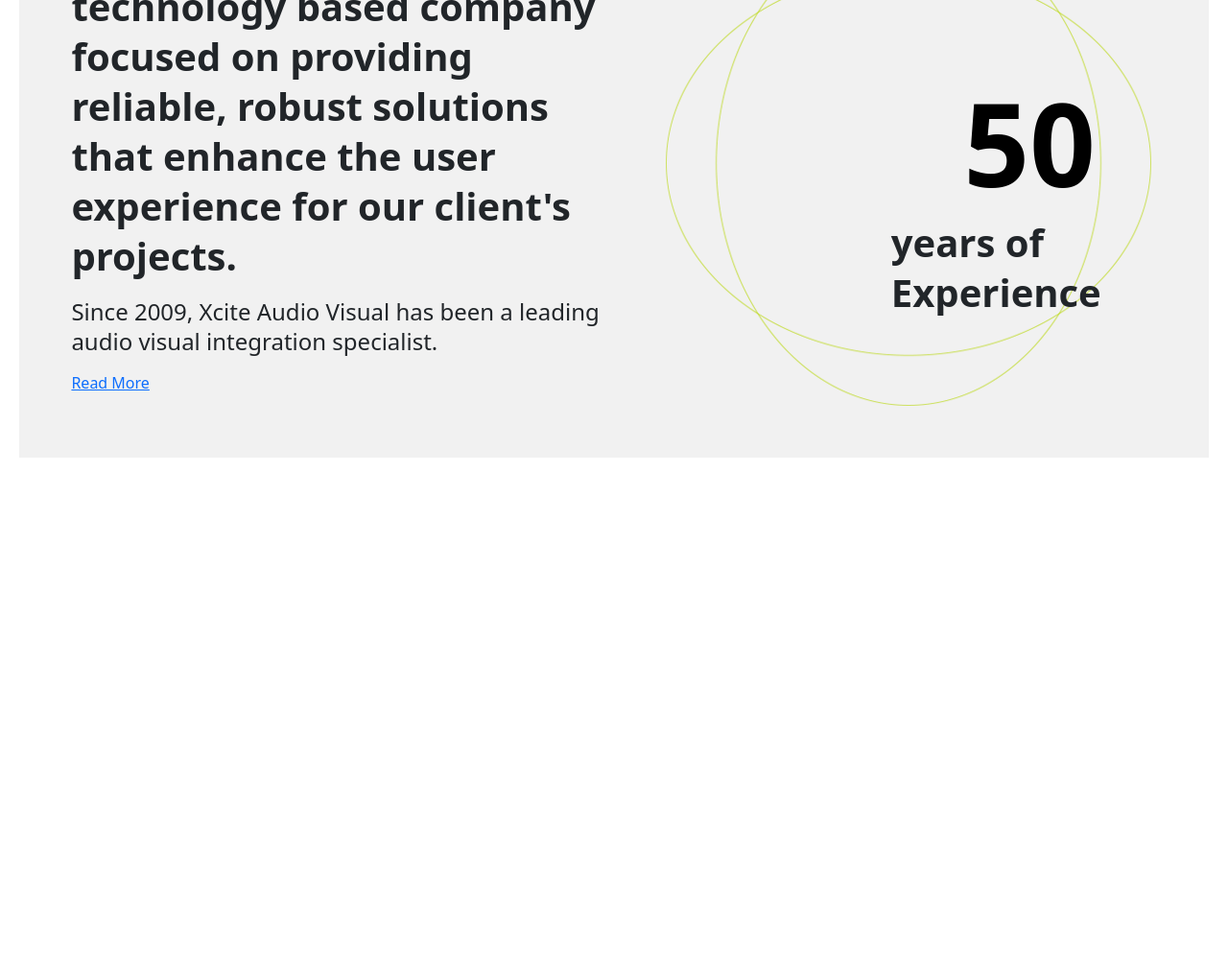
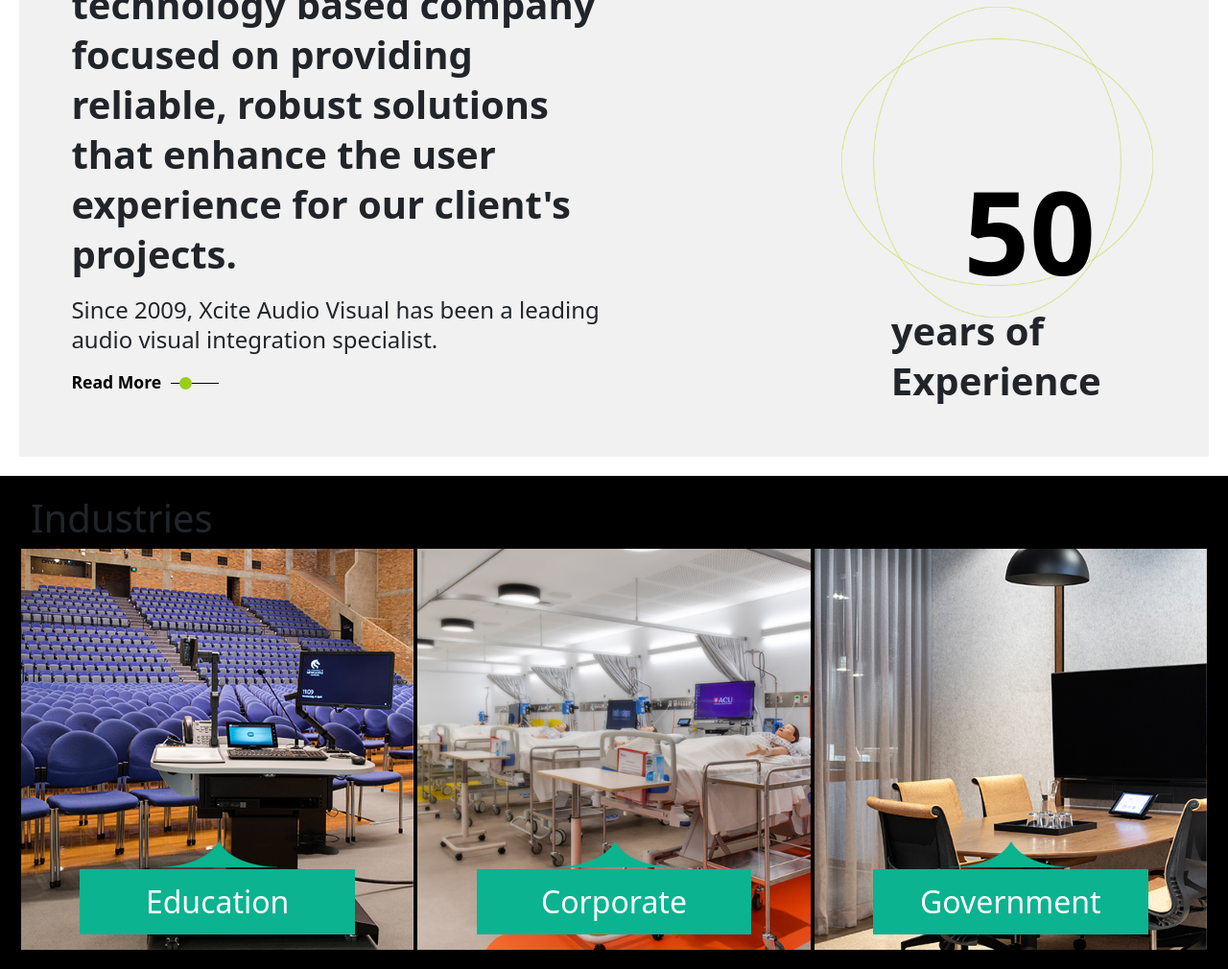
Before and after one commit to Imprasna/designplus, a plain HTML site: page index.html in a window 1280 px wide. Shown: the part 798-1808 px from the top of the page at 96% size. Before the commit the page ends 1295 px from the top, so only its background shows below. Drawn offline with nearby package versions, Linux system fonts and the light colour scheme.

Commit message:
Layout Update

```diff
--- a/index.html
+++ b/index.html
@@ -94,6 +94,42 @@
         </div>
       </div>
     </section>
+
+    <section>
+      <div class="container-fluid industries">
+        <div class="container-fluid">
+          <div class="row industries_block">
+            <h1>Industries</h1>
+            <div class="col-md-4 gx-1 align-items-end">
+              <div class="card" style="width: 100%;">
+                <img src="assets/images/service_education.jpg" class="card-img-top" alt="...">
+                <a href="#" class="btn btn-primary">Education</a>
+                <!-- <div class="card-body">
+                </div> -->
+              </div>
+            </div>
+            <div class="col-md-4 gx-1 align-items-end">
+              <div class="card" style="width: 100%;">
+                <img src="assets/images/service_government.jpg" class="card-img-top" alt="...">
+                <a href="#" class="btn btn-primary">Corporate</a>
+                <!-- <div class="card-body">
+                </div> -->
+              </div>
+            </div>
+            <div class="col-md-4 gx-1 align-items-end">
+              <div class="card" style="width: 100%;">
+                <img src="assets/images/service_corporate.jpg" class="card-img-top" alt="...">
+                <a href="#" class="btn btn-primary">Government</a>
+                <!-- <div class="card-body">
+                </div> -->
+              </div>
+            </div>
+          </div>
+        </div>
+      </div>
+    </section>
+
+
   </main>
 
   <footer></footer>
--- a/style.css
+++ b/style.css
@@ -61,7 +61,7 @@
     align-items: center;
     width: 95%;
     margin: 0 auto;
-    padding: 3rem 0;
+    padding: 4rem 0;
 }
 
 .row.second_sec-block > .col-sm-5.col-md-6 > p {
@@ -85,6 +85,41 @@
     font-weight: 400;
 }
 
+.col-sm-5.col-md-6 > a {
+    text-decoration: none;
+    font-size: 1.1rem;
+    font-weight: 700;
+    color: #000;
+    position: relative;
+}
+
+.col-sm-5.col-md-6 > a::after {
+    content: '';
+    position: absolute;
+    height: 1px;
+    width: 50px;
+    background: #000;
+    top: 13px;
+    left: 110%;
+}
+
+.col-sm-5.col-md-6 > a::before {
+    content: '';
+    position: absolute;
+    height: 13px;
+    width: 13px;
+    background: #99CF16;
+    border-radius: 50%;
+    left: 120%;
+    top: 7px;
+    z-index: 1;
+}
+
+.col-sm-5.col-md-6.second_sec-img > img {
+    width: 60%;
+    height: 100%;
+}
+
 .col-sm-5.col-md-6.second_sec-img > p.fifty {
     position: absolute;
     top: 10rem;
@@ -99,3 +134,42 @@
     font-weight: 700;
     color: #000;
 }
+
+
+.container-fluid.industries {
+    background: #000;
+    padding: 20px;
+}
+
+.card {
+    border-radius: 0;
+    position: relative;
+    border: none;
+}
+
+.card > img {
+    border-radius: 0;
+}
+
+a.btn.btn-primary {
+    width: 70%;
+    margin: 0 auto;
+    padding: 10px 2px;
+    position: absolute;
+    bottom: 1rem;
+    left: 15%;
+    border-radius: 0;
+    background: #0BB390;
+    outline: none;
+    border: none;
+    font-size: 2rem;
+    font-weight: 500;
+}
+
+a.btn.btn-primary::before {
+    content: url(./assets/Images/service-shape.png);
+    position: absolute;
+    bottom: 3.6rem;
+    left: 0;
+    width: 100%;
+}
```
